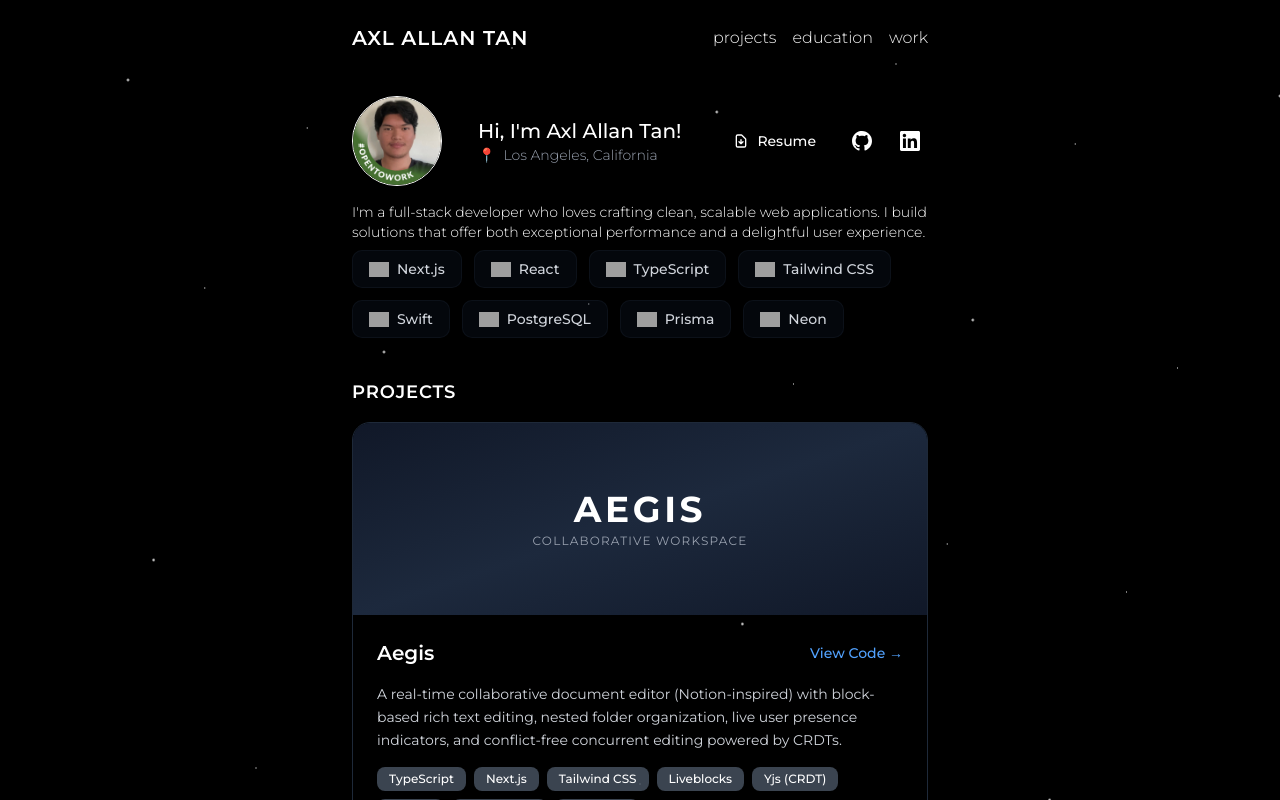
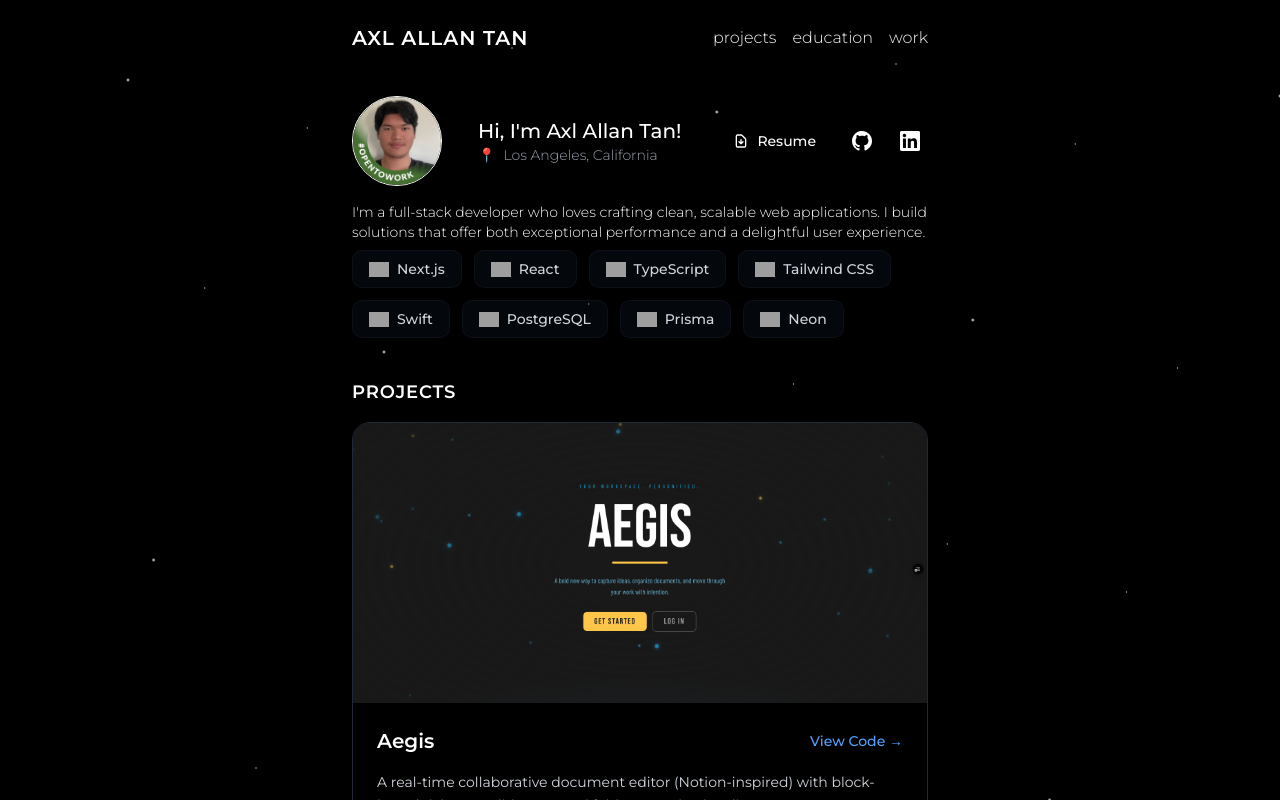
Before and after one commit to laxnat/portfolio, a Next.js app: page / in a window 1280 px wide. Shown: the top 800 px of the page. Built offline with nearby package versions, Linux system fonts and the light colour scheme; grey boxes are pictures that could not be loaded.

Commit message:
Added aegis launch page png

```diff
--- a/app/page.tsx
+++ b/app/page.tsx
@@ -188,12 +188,13 @@ export default function Home() {
               rel="noopener noreferrer"
               className="block relative group"
             >
-              <div className="h-48 w-full bg-linear-to-br from-gray-900 via-slate-800 to-gray-900 flex items-center justify-center">
-                <div className="text-center">
-                  <div className="text-4xl font-bold text-white tracking-widest uppercase">Aegis</div>
-                  <div className="text-xs text-gray-400 tracking-widest mt-1 uppercase">Collaborative Workspace</div>
-                </div>
-              </div>
+              <Image
+                src="/aegislaunch.png"
+                alt="Aegis"
+                width={600}
+                height={400}
+                className="h-70 w-full object-cover"
+              />
               <div className="absolute inset-0 bg-black/0 group-hover:bg-black/20 transition-colors" />
             </Link>
 
```
